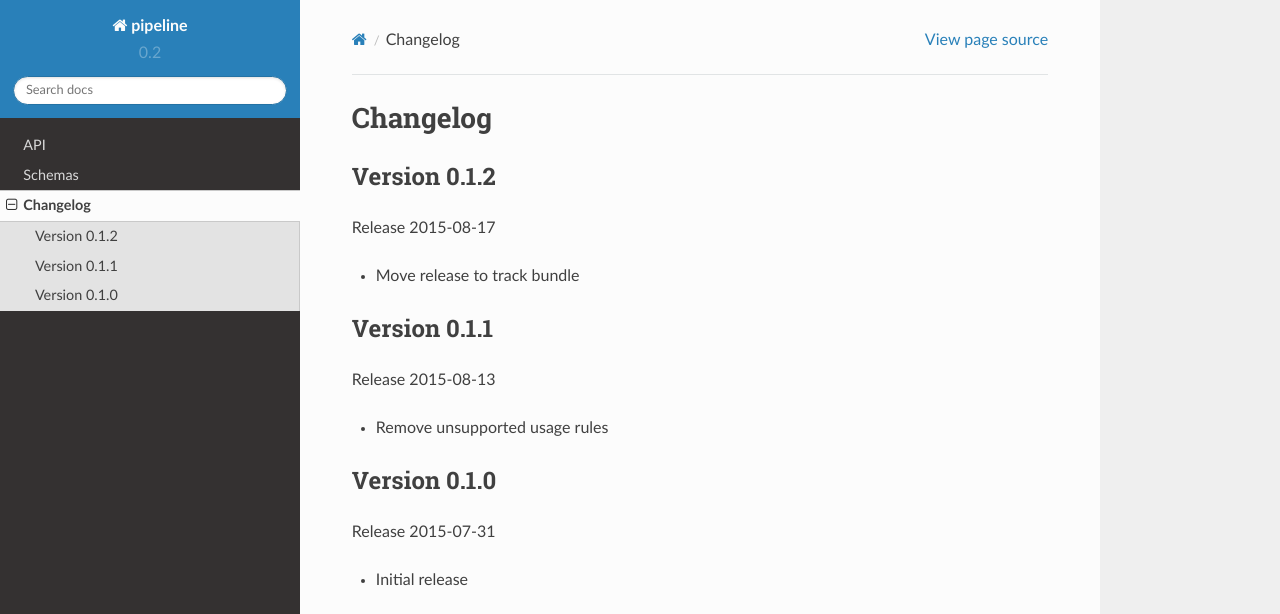
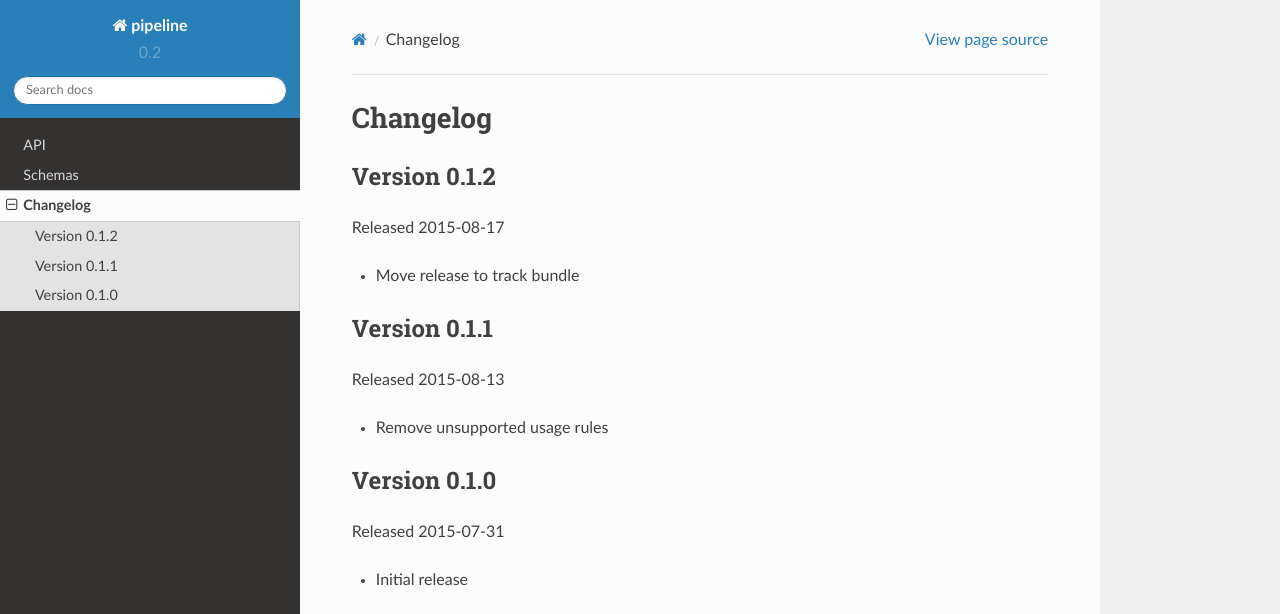
Before and after one commit to iheartradio/pipeline, a Sphinx documentation site: the page built from docs/changes.rst, in a window 1280 px wide. Shown: the top 614 px of the page. Built offline with Sphinx 7.4.7 and the Read the Docs theme 2.0.0, drawn with Linux system fonts in a browser that asks for light colours.

Commit message:
Use past tense for release dates

```diff
--- a/docs/changes.rst
+++ b/docs/changes.rst
@@ -5,20 +5,20 @@ Changelog
 Version 0.1.2
 =============
 
-Release 2015-08-17
+Released 2015-08-17
 
 - Move release to track bundle
 
 Version 0.1.1
 =============
 
-Release 2015-08-13
+Released 2015-08-13
 
 - Remove unsupported usage rules
 
 Version 0.1.0
 =============
 
-Release 2015-07-31
+Released 2015-07-31
 
 - Initial release
```
